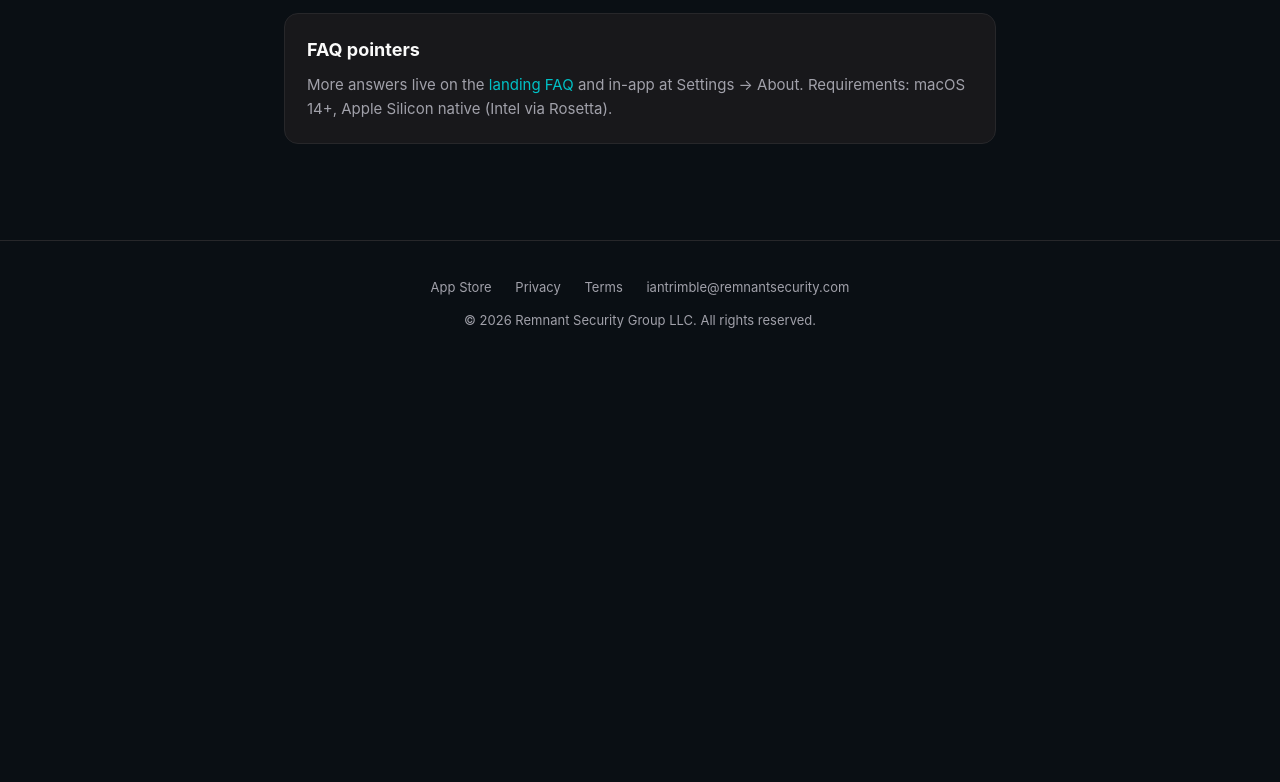
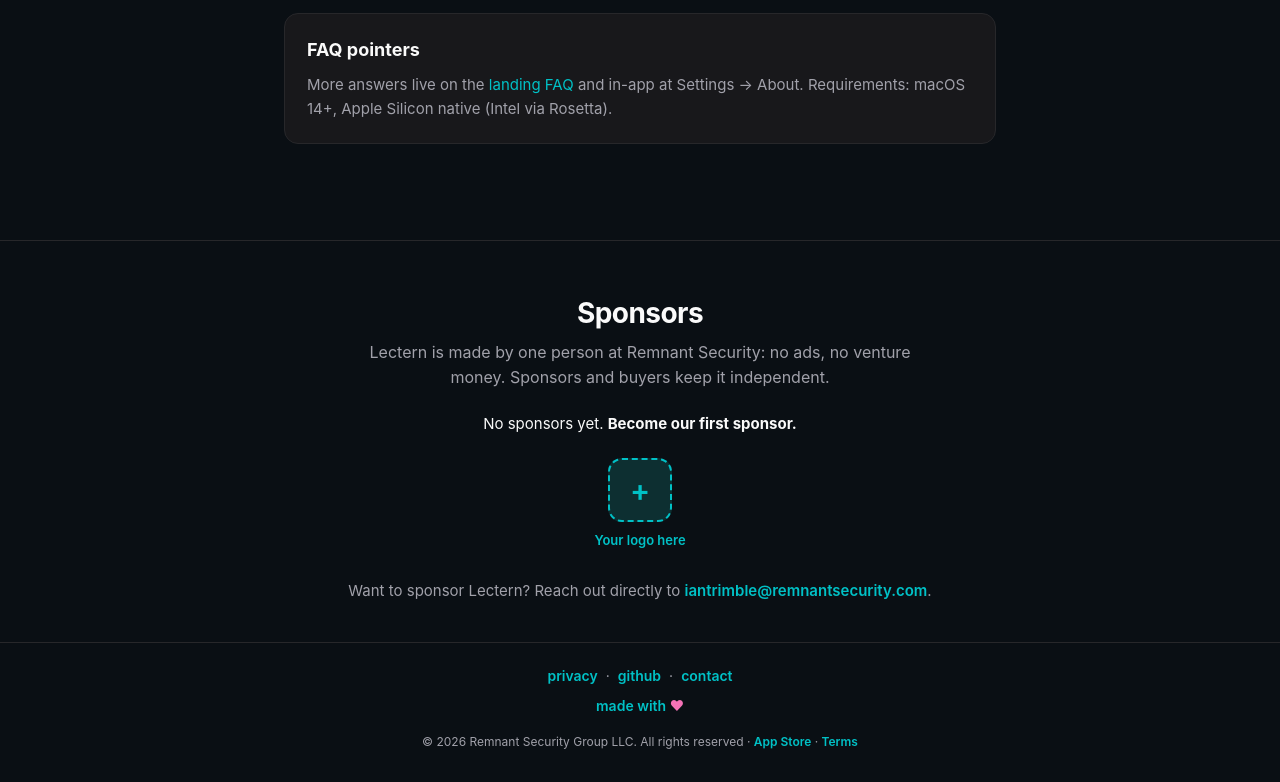
Before and after one commit to itrimble/lectern-site, a plain HTML site: page support.html in a window 1280 px wide. Shown: the part 884-1666 px from the top of the page. Before the commit the page ends 1274 px from the top, so only its background shows below. Drawn offline with Linux system fonts and the light colour scheme.

Commit message:
Add Sponsors section + minimal footer (sponsors-live=false)

```diff
--- /dev/null
+++ b/sponsors.css
@@ -0,0 +1,26 @@
+/* Sponsors section + minimal footer (Handy-style). All classes prefixed sp- to avoid clashes. */
+.sp{--sp-link:#00C1C6;--sp-ink:#FAFAFA;--sp-muted:#A1A1AA;--sp-line:#27272A;--sp-tile:#0D2F31;--sp-heart:#f472b6}
+
+.sp-wrap{max-width:1080px;margin:0 auto;padding:0 24px;box-sizing:border-box}
+.sp-sponsors{padding:56px 0 40px;border-top:1px solid var(--sp-line);text-align:center;font-family:inherit}
+.sp-sponsors h2{margin:0 0 10px;font-size:28px;line-height:1.2;letter-spacing:-.02em;color:var(--sp-ink)}
+.sp-indie{max-width:560px;margin:0 auto 22px;color:var(--sp-muted);font-size:16px;line-height:1.55}
+.sp-empty{margin:0 0 16px;color:var(--sp-ink);font-size:15px}
+.sp-row{display:flex;justify-content:center;flex-wrap:wrap;gap:20px;margin:0 0 22px;padding:0;list-style:none}
+.sp-sponsors a.sp-tile{display:inline-flex;flex-direction:column;align-items:center;gap:8px;margin:0;padding:6px;text-decoration:none;color:var(--sp-link);font-size:13px;font-weight:600;border-radius:14px}
+.sp-slot{width:64px;height:64px;box-sizing:border-box;border:2px dashed var(--sp-link);border-radius:14px;display:flex;align-items:center;justify-content:center;font-size:30px;line-height:1;color:var(--sp-link);background:var(--sp-tile)}
+.sp-tile:hover .sp-slot{border-style:solid}
+.sp-cta{margin:0 auto;max-width:600px;color:var(--sp-muted);font-size:15px;line-height:1.55}
+.sp a{color:var(--sp-link);font-weight:600;margin:0;padding:0;display:inline}
+.sp a:focus-visible{outline:3px solid var(--sp-link);outline-offset:3px;border-radius:6px}
+footer.sp-foot{padding:22px 0 30px;margin:0;color:var(--sp-muted);font-size:13px;border-top:1px solid var(--sp-line);text-align:center}
+.sp-foot nav{display:flex;justify-content:center;flex-wrap:wrap;gap:8px;font-size:14px;margin:0}
+.sp-made{margin:8px 0 14px;font-size:14px}
+.sp-made a{text-decoration:none}
+.sp-heart{color:var(--sp-heart)}
+.sp-legal{font-size:12px;margin:0;line-height:1.7;color:var(--sp-muted)}
+.sp-nw{white-space:nowrap}
+.sp-sr{position:absolute;width:1px;height:1px;overflow:hidden;clip:rect(0 0 0 0);white-space:nowrap}
+[data-show-when="live"]{display:none}
+[data-sponsors-live="true"] [data-show-when="live"]{display:inline}
+[data-sponsors-live="true"] [data-show-when="pending"]{display:none}
--- /dev/null
+++ b/sponsors.js
@@ -0,0 +1,3 @@
+// TODO(sponsors): set data-sponsors-live="true" on .sp-sponsors once https://github.com/sponsors/itrimble is live.
+(function(){var s=document.querySelector('.sp-sponsors');if(!s||s.getAttribute('data-sponsors-live')!=='true')return;
+s.querySelectorAll('a[data-live-href]').forEach(function(a){a.href=a.getAttribute('data-live-href');});})();
--- a/support.html
+++ b/support.html
@@ -56,6 +56,7 @@
     footer a { margin: 0 10px; color: var(--neutral-500); }
     footer a:hover { color: var(--neutral-900); }
   </style>
+<link rel="stylesheet" href="/sponsors.css">
 </head>
 <body>
   <nav class="topbar">
@@ -100,15 +101,20 @@
       </article>
     </div>
   </main>
-  <footer>
-    <div>
-      <a href="https://apps.apple.com/us/app/lectern-ai/id6761786041?mt=12&amp;ct=EXP-20260903-LECTERN-SITE-01">App Store</a>
-      <a href="/privacy.html">Privacy</a>
-      <a href="/terms.html">Terms</a>
-      <a href="mailto:iantrimble@remnantsecurity.com">iantrimble@remnantsecurity.com</a>
-    </div>
-    <p style="margin-top:12px">© 2026 Remnant Security Group LLC. All rights reserved.</p>
-  </footer>
+  <!-- TODO(sponsors): flip data-sponsors-live to "true" when https://github.com/sponsors/itrimble is live -->
+<section class="sp sp-sponsors" data-sponsors-live="false" aria-labelledby="sp-h"><div class="sp-wrap">
+  <h2 id="sp-h">Sponsors</h2>
+  <p class="sp-indie">Lectern is made by one person at Remnant Security: no ads, no venture money. Sponsors and buyers keep it independent.</p>
+  <p class="sp-empty">No sponsors yet. <strong>Become our first sponsor.</strong></p>
+  <ul class="sp-row"><li><a class="sp-tile" href="mailto:iantrimble@remnantsecurity.com?subject=Lectern%20sponsorship" data-live-href="https://github.com/sponsors/itrimble" aria-label="Your logo here: become the first sponsor of Lectern"><span class="sp-slot" aria-hidden="true">+</span><span>Your logo here</span></a></li></ul>
+  <p class="sp-cta">Want to sponsor Lectern? <span data-show-when="live">Use <a href="mailto:iantrimble@remnantsecurity.com?subject=Lectern%20sponsorship" data-live-href="https://github.com/sponsors/itrimble">GitHub Sponsors</a> or reach</span><span data-show-when="pending">Reach</span> out directly to <a href="mailto:iantrimble@remnantsecurity.com?subject=Lectern%20sponsorship">iantrimble@remnantsecurity.com</a>.</p>
+</div></section>
+<footer class="sp sp-foot"><div class="sp-wrap">
+  <nav aria-label="Footer"><a href="/privacy.html">privacy</a><span aria-hidden="true">·</span><a href="https://github.com/itrimble/lectern-site" rel="noopener">github</a><span aria-hidden="true">·</span><a href="mailto:iantrimble@remnantsecurity.com">contact</a></nav>
+  <p class="sp-made"><a href="https://remnantsecurity.com">made with <span class="sp-heart" aria-hidden="true">♥</span><span class="sp-sr">love</span></a></p>
+  <p class="sp-legal"><span class="sp-nw">© 2026 Remnant Security Group LLC. All rights reserved</span> · <span class="sp-nw"><a href="https://apps.apple.com/us/app/lectern-ai/id6761786041?mt=12&amp;ct=EXP-20260903-LECTERN-SITE-01">App Store</a></span> · <span class="sp-nw"><a href="/terms.html">Terms</a></span></p>
+</div></footer>
+<script src="/sponsors.js"></script>
   <script src="/ct.js" data-fallback-ct="EXP-20260903-LECTERN-SITE-01"></script>
 <script src="/posthog.js"></script>
 </body>
```
Also changed, not shown: index.html (+15 -10 lines).
